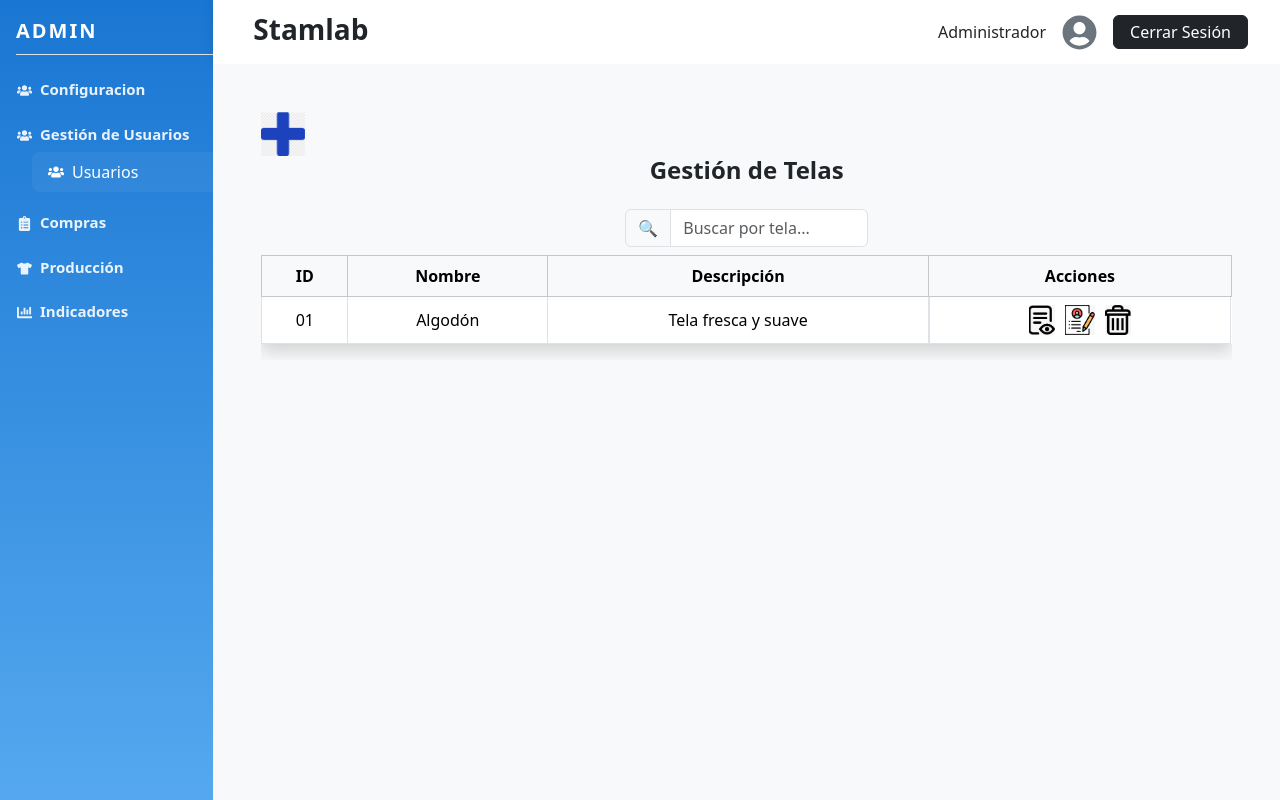
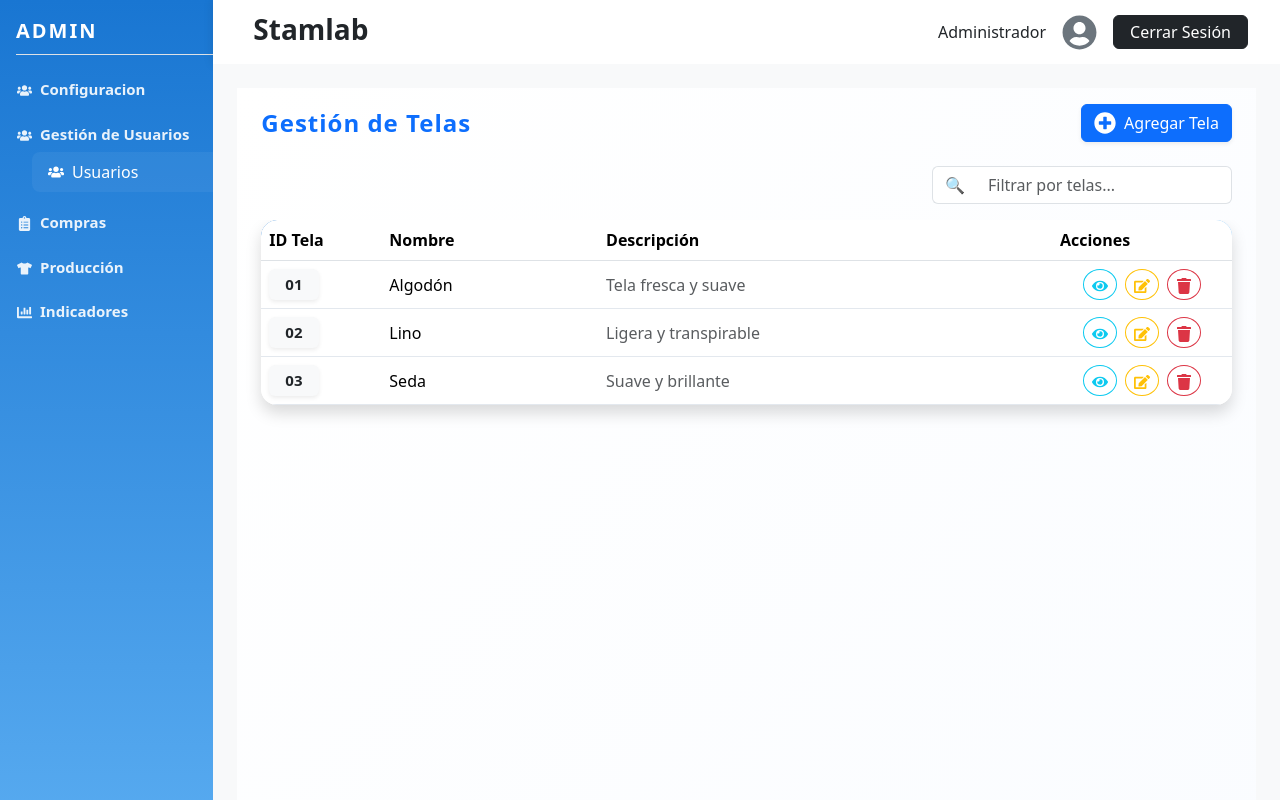
Before and after one commit to Sebastian-Medina185/Stamplab, a React (Vite) app: page /telas in a window 1280 px wide. Shown: the top 800 px of the page. Built offline with nearby package versions, Linux system fonts and the light colour scheme; the HTML template or start-up script is replaced by a standard one.

Commit message:
Cambios dasboard

```diff
--- a/src/pages/Productos.jsx
+++ b/src/pages/Productos.jsx
@@ -1,61 +1,105 @@
 import { useState } from "react";
-import Icon from "../components/Icon";
+import { FaPlusCircle, FaEye, FaEdit, FaTrash } from "react-icons/fa";
 
 const Productos = () => {
     const [search, setSearch] = useState("");
 
+    // Ejemplo de datos (puedes reemplazar por los tuyos)
+    const productos = [
+        { id: "01", nombre: "Camisa clásica", descripcion: "Descripción breve", precio: 50000, estado: "Activo" },
+        { id: "02", nombre: "Pantalón jean", descripcion: "Denim azul oscuro", precio: 80000, estado: "Inactivo" },
+        { id: "03", nombre: "Chaqueta deportiva", descripcion: "Corta viento", precio: 120000, estado: "Activo" },
+    ];
+
+    const filtered = productos.filter(p =>
+        p.nombre.toLowerCase().includes(search.toLowerCase())
+    );
+
     return (
-        <div className="p-4">
-            {/* Íconos principales */}
-            <div style={{ display: "flex", gap: "20px", fontSize: "40px" }}>
-                <Icon name="agregar" size={44} alt="Agregar" />
+        <div
+            className="d-flex flex-column"
+            style={{
+                minHeight: "100dvh",
+                background: "linear-gradient(135deg, #ffffffff 0%, #fafcff 100%)"
+            }}
+        >
+            {/* Encabezado y botón agregar */}
+            <div className="d-flex justify-content-between align-items-center mb-4 mt-3 px-4">
+                <h1 className="fs-4 fw-bold mb-0 text-primary" style={{ letterSpacing: 1 }}>
+                    Gestión de Productos
+                </h1>
+                <button className="btn btn-primary d-flex align-items-center gap-2 shadow-sm">
+                    <FaPlusCircle size={22} />
+                    Agregar Producto
+                </button>
             </div>
 
-            {/* Encabezado */}
-            <div className="d-flex flex-column align-items-center">
-                <h1 className="fs-4 fw-bold text-center mb-4">Gestión de Productos</h1>
-
-                <div className="input-group w-25 mb-2">
-                    <span className="input-group-text">🔍</span>
+            {/* Buscador */}
+            <div className="d-flex justify-content-end mb-3 px-4">
+                <div className="input-group" style={{ maxWidth: 300 }}>
+                    <span className="input-group-text bg-white border-end-0">🔍</span>
                     <input
                         type="text"
-                        className="form-control"
-                        placeholder="Filtrar por Nombre..."
+                        className="form-control border-start-0"
+                        placeholder="Filtrar por nombre..."
                         value={search}
                         onChange={(e) => setSearch(e.target.value)}
                     />
                 </div>
             </div>
 
-
             {/* Tabla */}
-            <div className="table-responsive">
-                <table className="table table-bordered table-hover text-center align-middle shadow bg-white">
-                    <thead className="table-light">
+            <div className="flex-grow-1 px-4 pb-4" style={{ overflow: "auto", minHeight: 0 }}>
+                <div className="table-responsive rounded-4 shadow" style={{ background: "#fff" }}>
+                    <table className="table align-middle mb-0">
+                        <thead style={{
+                            background: "linear-gradient(90deg, #1976d2 60%, #64b5f6 100%)",
+                            color: "#fff"
+                        }}>
                             <tr>
-                            <th>Nombre Producto</th>
+                                <th>Nombre</th>
                                 <th>Descripción</th>
                                 <th>Precio</th>
                                 <th>Estado</th>
-                            <th>Acciones</th>
+                                <th style={{ width: 180 }}>Acciones</th>
                             </tr>
                         </thead>
                         <tbody>
+                            {filtered.length === 0 && (
                                 <tr>
-                            <td>Camisa clasica</td>
-                            <td>Descripción del producto</td>
-                            <td>$50.000</td>
-                            <td>
-                                <button className="btn btn-success btn-sm">Activo</button>
-                            </td>
-                            <td className="d-flex justify-content-center gap-2 flex-wrap">
-                                <Icon name="ver" size={30} alt="Ver" className="me-1" />
-                                <Icon name="editar" size={30} alt="Editar" className="me-1" />
-                                <Icon name="eliminar" size={30} alt="Eliminar" className="me-1" />
+                                    <td colSpan={5} className="text-center py-4 text-muted">
+                                        No hay productos para mostrar.
                                     </td>
                                 </tr>
+                            )}
+                            {filtered.map((p) => (
+                                <tr key={p.id} style={{ borderBottom: "1px solid #e3e8ee" }}>
+                                    <td className="fw-semibold">{p.nombre}</td>
+                                    <td>{p.descripcion}</td>
+                                    <td>${p.precio.toLocaleString()}</td>
+                                    <td>
+                                        <span className={`badge px-3 py-2 shadow-sm ${p.estado === "Activo" ? "bg-success" : "bg-secondary"}`}>
+                                            {p.estado}
+                                        </span>
+                                    </td>
+                                    <td>
+                                        <div className="d-flex justify-content-center gap-2">
+                                            <button className="btn btn-outline-info btn-sm rounded-circle" title="Ver">
+                                                <FaEye size={16} />
+                                            </button>
+                                            <button className="btn btn-outline-warning btn-sm rounded-circle" title="Editar">
+                                                <FaEdit size={16} />
+                                            </button>
+                                            <button className="btn btn-outline-danger btn-sm rounded-circle" title="Eliminar">
+                                                <FaTrash size={16} />
+                                            </button>
+                                        </div>
+                                    </td>
+                                </tr>
+                            ))}
                         </tbody>
                     </table>
+                </div>
             </div>
         </div>
     );
--- a/src/pages/Tallas.jsx
+++ b/src/pages/Tallas.jsx
@@ -1,55 +1,127 @@
 import { useState } from "react";
-import Icon from "../components/Icon";
+import { FaPlusCircle, FaEye, FaEdit, FaTrash } from "react-icons/fa";
 
 const Tallas = () => {
   const [search, setSearch] = useState("");
 
+  const tallas = [
+    { id: "01", nombre: "Pequeña" },
+    { id: "02", nombre: "Mediana" },
+    { id: "03", nombre: "Grande" },
+    { id: "04", nombre: "Extra Grande" }
+  ];
+
+  const filtered = tallas.filter((t) =>
+    t.nombre.toLowerCase().includes(search.toLowerCase())
+  );
+
   return (
-        <div className="p-4">
-            {/* Íconos principales */}
-            <div style={{ display: "flex", gap: "20px", fontSize: "40px" }}>
-                <Icon name="agregar" size={44} alt="Agregar" />
+    <div
+      className="d-flex flex-column"
+      style={{
+        minHeight: "100dvh",
+        background: "linear-gradient(135deg, #ffffffff 0%, #fafcff 100%)"
+      }}
+    >
+      {/* Encabezado y botón agregar */}
+      <div className="d-flex justify-content-between align-items-center mb-4 mt-3 px-4">
+        <h1
+          className="fs-4 fw-bold mb-0 text-primary"
+          style={{ letterSpacing: 1 }}
+        >
+          Gestión de Tallas
+        </h1>
+        <button className="btn btn-primary d-flex align-items-center gap-2 shadow-sm">
+          <FaPlusCircle size={22} />
+          Agregar Talla
+        </button>
       </div>
 
-            {/* Encabezado */}
-            <div className="d-flex flex-column align-items-center">
-                <h1 className="fs-4 fw-bold text-center mb-4">Gestión de Tallas</h1>
-
-                <div className="input-group w-25 mb-2">
-                    <span className="input-group-text">🔍</span>
+      {/* Buscador */}
+      <div className="d-flex justify-content-end mb-3 px-4">
+        <div className="input-group" style={{ maxWidth: 300 }}>
+          <span className="input-group-text bg-white border-end-0">🔍</span>
           <input
             type="text"
-                        className="form-control"
-                        placeholder="Buscar por Talla..."
+            className="form-control border-start-0"
+            placeholder="Filtrar por tallas..."
             value={search}
             onChange={(e) => setSearch(e.target.value)}
           />
         </div>
       </div>
 
-
       {/* Tabla */}
-            <div className="table-responsive">
-                <table className="table table-bordered table-hover text-center align-middle shadow bg-white">
-                    <thead className="table-light">
+      <div
+        className="flex-grow-1 px-4 pb-4"
+        style={{
+          overflow: "auto",
+          minHeight: 0
+        }}
+      >
+        <div
+          className="table-responsive rounded-4 shadow"
+          style={{ background: "#fff" }}
+        >
+          <table className="table align-middle mb-0">
+            <thead
+              style={{
+                background: "linear-gradient(90deg, #1976d2 60%, #64b5f6 100%)",
+                color: "#fff"
+              }}
+            >
               <tr>
-                            <th>ID</th>
+                <th style={{ width: 120, borderTopLeftRadius: 16 }}>ID Talla</th>
                 <th>Nombre</th>
-                            <th>Acciones</th>
+                <th style={{ width: 180 }}>Acciones</th>
               </tr>
             </thead>
             <tbody>
+              {filtered.length === 0 && (
                 <tr>
-                            <td>01</td>
-                            <td>Mediana</td>
-                            <td className="d-flex justify-content-center gap-2 flex-wrap">
-                                <Icon name="ver" size={30} alt="Ver" className="me-1" />
-                                <Icon name="editar" size={30} alt="Editar" className="me-1" />
-                                <Icon name="eliminar" size={30} alt="Eliminar" className="me-1" />
+                  <td colSpan={3} className="text-center py-4 text-muted">
+                    No hay tallas para mostrar.
                   </td>
                 </tr>
+              )}
+              {filtered.map((t) => (
+                <tr key={t.id} style={{ borderBottom: "1px solid #e3e8ee" }}>
+                  <td>
+                    <span
+                      className="badge bg-light text-dark px-3 py-2 shadow-sm"
+                      style={{ fontSize: 15 }}
+                    >
+                      {t.id}
+                    </span>
+                  </td>
+                  <td style={{ fontWeight: 500, fontSize: 16 }}>{t.nombre}</td>
+                  <td>
+                    <div className="d-flex justify-content-center gap-2">
+                      <button
+                        className="btn btn-outline-info btn-sm rounded-circle"
+                        title="Ver"
+                      >
+                        <FaEye size={16} />
+                      </button>
+                      <button
+                        className="btn btn-outline-warning btn-sm rounded-circle"
+                        title="Editar"
+                      >
+                        <FaEdit size={16} />
+                      </button>
+                      <button
+                        className="btn btn-outline-danger btn-sm rounded-circle"
+                        title="Eliminar"
+                      >
+                        <FaTrash size={16} />
+                      </button>
+                    </div>
+                  </td>
+                </tr>
+              ))}
             </tbody>
           </table>
+        </div>
       </div>
     </div>
   );
--- a/src/pages/Telas.jsx
+++ b/src/pages/Telas.jsx
@@ -1,59 +1,131 @@
 import { useState } from "react";
-import Icon from "../components/Icon"; // 👈 importa el componente
+import { FaPlusCircle, FaEye, FaEdit, FaTrash } from "react-icons/fa";
 
 const Telas = () => {
   const [search, setSearch] = useState("");
 
+  const telas = [
+    { id: "01", nombre: "Algodón", descripcion: "Tela fresca y suave" },
+    { id: "02", nombre: "Lino", descripcion: "Ligera y transpirable" },
+    { id: "03", nombre: "Seda", descripcion: "Suave y brillante" },
+  ];
+
+  const filtradas = telas.filter((t) =>
+    t.nombre.toLowerCase().includes(search.toLowerCase())
+  );
+
   return (
-        <div className="p-4">
-            {/* Íconos principales */}
-            <div style={{ display: "flex", gap: "20px", fontSize: "40px" }}>
-                <Icon name="agregar" size={44} alt="Agregar" />
+    <div
+      className="d-flex flex-column"
+      style={{
+        minHeight: "100dvh",
+        background: "linear-gradient(135deg, #ffffffff 0%, #fafcff 100%)",
+      }}
+    >
+      {/* Encabezado y botón agregar */}
+      <div className="d-flex justify-content-between align-items-center mb-4 mt-3 px-4">
+        <h1
+          className="fs-4 fw-bold mb-0 text-primary"
+          style={{ letterSpacing: 1 }}
+        >
+          Gestión de Telas
+        </h1>
+        <button className="btn btn-primary d-flex align-items-center gap-2 shadow-sm">
+          <FaPlusCircle size={22} />
+          Agregar Tela
+        </button>
       </div>
 
-
-            {/* Encabezado */}
-
-            <div className="d-flex flex-column align-items-center">
-                <h1 className="fs-4 fw-bold text-center mb-4">Gestión de Telas</h1>
-
-                <div className="input-group w-25 mb-2">
-                    <span className="input-group-text">🔍</span>
+      {/* Buscador */}
+      <div className="d-flex justify-content-end mb-3 px-4">
+        <div className="input-group" style={{ maxWidth: 300 }}>
+          <span className="input-group-text bg-white border-end-0">🔍</span>
           <input
             type="text"
-                        className="form-control"
-                        placeholder="Buscar por tela..."
+            className="form-control border-start-0"
+            placeholder="Filtrar por telas..."
             value={search}
             onChange={(e) => setSearch(e.target.value)}
           />
         </div>
       </div>
 
-
       {/* Tabla */}
-            <div className="table-responsive">
-                <table className="table table-bordered table-hover text-center align-middle shadow bg-white">
-                    <thead className="table-light">
+      <div
+        className="flex-grow-1 px-4 pb-4"
+        style={{
+          overflow: "auto",
+          minHeight: 0,
+        }}
+      >
+        <div
+          className="table-responsive rounded-4 shadow"
+          style={{ background: "#fff" }}
+        >
+          <table className="table align-middle mb-0">
+            <thead
+              style={{
+                background: "linear-gradient(90deg, #1976d2 60%, #64b5f6 100%)",
+                color: "#fff",
+              }}
+            >
               <tr>
-                            <th>ID</th>
+                <th style={{ width: 120, borderTopLeftRadius: 16 }}>ID Tela</th>
                 <th>Nombre</th>
                 <th>Descripción</th>
-                            <th>Acciones</th>
+                <th style={{ width: 180 }}>Acciones</th>
               </tr>
             </thead>
             <tbody>
+              {filtradas.length === 0 && (
                 <tr>
-                            <td>01</td>
-                            <td className="fw-medium">Algodón</td>
-                            <td>Tela fresca y suave</td>
-                            <td className="d-flex justify-content-center gap-2 flex-wrap">
-                                <Icon name="ver" size={30} alt="Ver" className="me-1" />
-                                <Icon name="editar" size={30} alt="Editar" className="me-1" />
-                                <Icon name="eliminar" size={30} alt="Eliminar" className="me-1" />
+                  <td
+                    colSpan={4}
+                    className="text-center py-4 text-muted"
+                  >
+                    No hay telas para mostrar.
                   </td>
                 </tr>
+              )}
+              {filtradas.map((t) => (
+                <tr key={t.id} style={{ borderBottom: "1px solid #e3e8ee" }}>
+                  <td>
+                    <span
+                      className="badge bg-light text-dark px-3 py-2 shadow-sm"
+                      style={{ fontSize: 15 }}
+                    >
+                      {t.id}
+                    </span>
+                  </td>
+                  <td style={{ fontWeight: 500, fontSize: 16 }}>{t.nombre}</td>
+                  <td className="text-muted">{t.descripcion}</td>
+                  <td>
+                    <div className="d-flex justify-content-center gap-2">
+                      <button
+                        className="btn btn-outline-info btn-sm rounded-circle"
+                        title="Ver"
+                      >
+                        <FaEye size={16} />
+                      </button>
+                      <button
+                        className="btn btn-outline-warning btn-sm rounded-circle"
+                        title="Editar"
+                      >
+                        <FaEdit size={16} />
+                      </button>
+                      <button
+                        className="btn btn-outline-danger btn-sm rounded-circle"
+                        title="Eliminar"
+                      >
+                        <FaTrash size={16} />
+                      </button>
+                    </div>
+                  </td>
+                </tr>
+              ))}
             </tbody>
           </table>
+        </div>
       </div>
     </div>
   );
```
Lines whose indentation alone changed are shown as unchanged.
